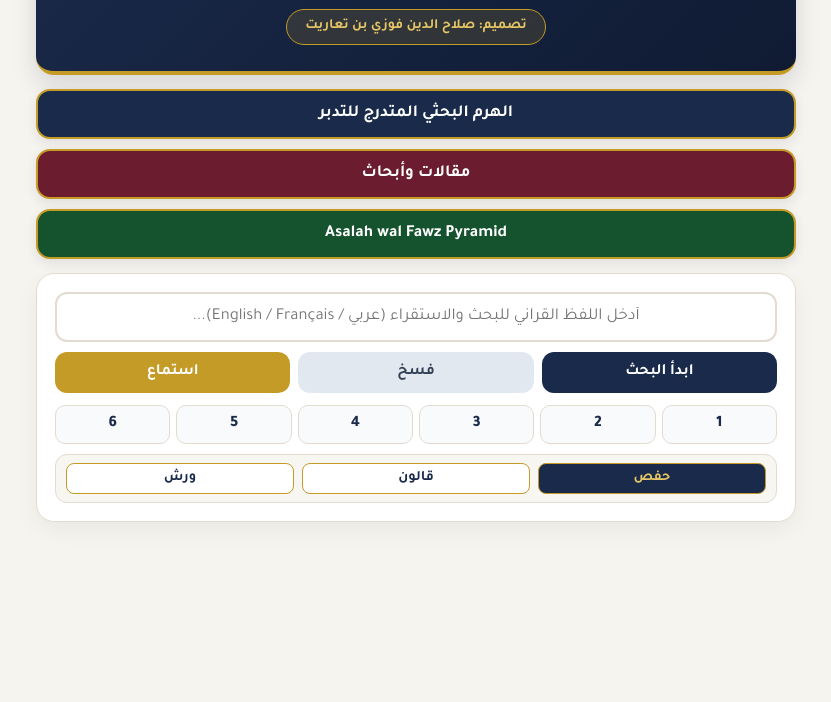
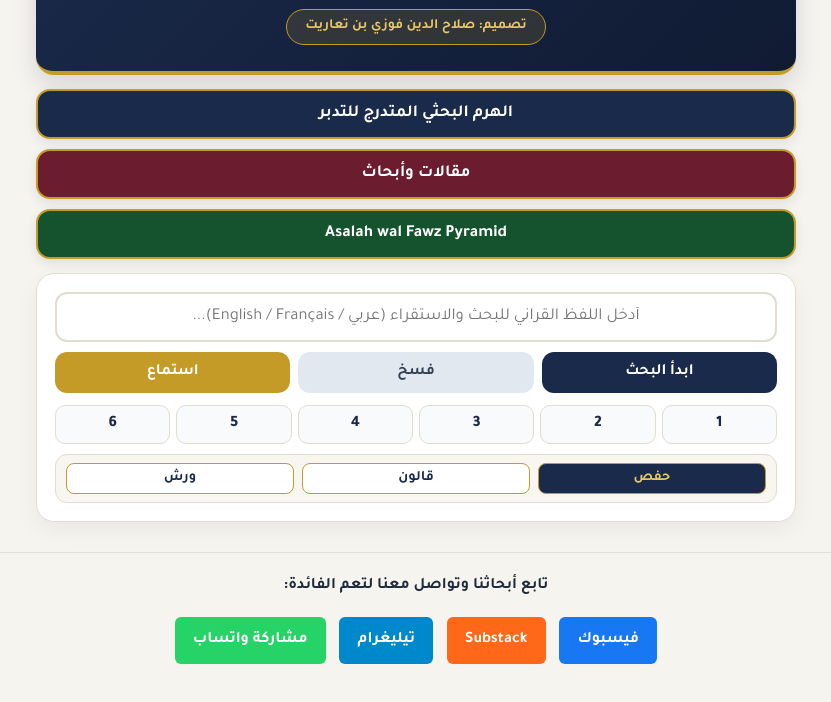
Before and after one commit to tsts4242/manhaj-pyramid, a plain HTML site: page index.html in a window 1280 px wide. Shown: the part 152-854 px from the top of the page, without its empty margins (224-1055 px from the left). Before the commit the page ends 800 px from the top, so only its background shows below. Drawn offline with Linux system fonts and the light colour scheme.

Commit message:
Update index.html

```diff
--- a/index.html
+++ b/index.html
@@ -188,6 +188,22 @@
             });
         })();
     </script>
+<!-- شريط المشاركة والتواصل الاجتماعي -->
+<div style="text-align: center; margin: 30px auto; padding: 20px; border-top: 1px solid #ddd; font-family: inherit;">
+  <p style="font-weight: bold; margin-bottom: 12px;">تابع أبحاثنا وتواصل معنا لتعم الفائدة:</p>
+
+  <!-- زر حسابك على فيسبوك -->
+  <a href="https://facebook.com" target="_blank" style="display: inline-block; margin: 5px; padding: 10px 18px; background-color: #1877F2; color: white; text-decoration: none; border-radius: 6px; font-weight: bold;">فيسبوك</a>
+
+  <!-- زر حسابك على Substack -->
+  <a href="https://substack.com" target="_blank" style="display: inline-block; margin: 5px; padding: 10px 18px; background-color: #FF6719; color: white; text-decoration: none; border-radius: 6px; font-weight: bold;">Substack</a>
+
+  <!-- زر حسابك على تيليغرام (آمن بدون رقم هاتف) -->
+  <a href="https://t.me" target="_blank" style="display: inline-block; margin: 5px; padding: 10px 18px; background-color: #0088cc; color: white; text-decoration: none; border-radius: 6px; font-weight: bold;">تيليغرام</a>
+
+  <!-- زر مشاركة الموقع عبر واتساب (آمن بدون رقم هاتف) -->
+  <a href="https://whatsapp.com" target="_blank" style="display: inline-block; margin: 5px; padding: 10px 18px; background-color: #25D366; color: white; text-decoration: none; border-radius: 6px; font-weight: bold;">مشاركة واتساب</a>
+</div>
 
     <!-- استدعاء ملفات الجافاسكريبت -->
     <script src="articles.js"></script>
```
